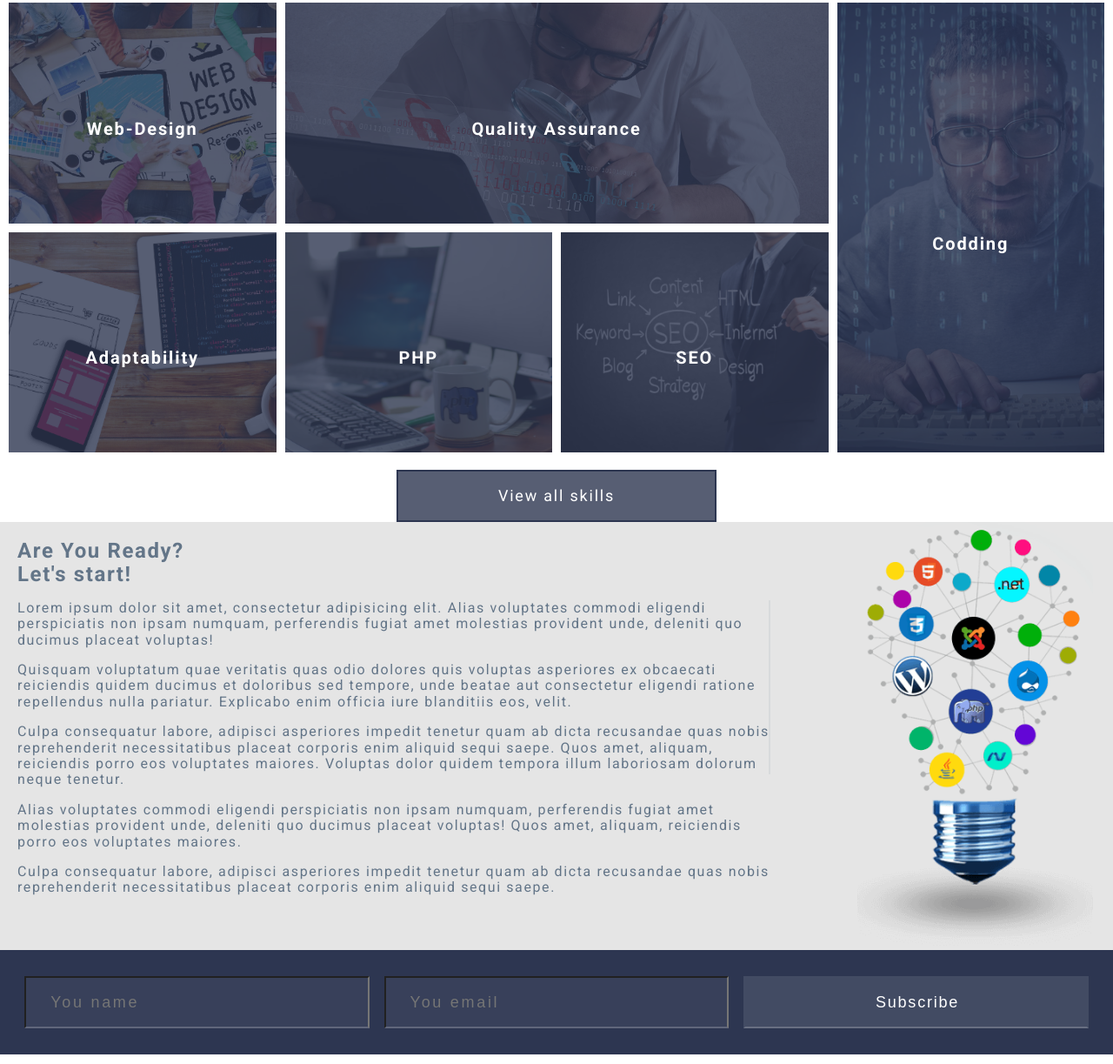
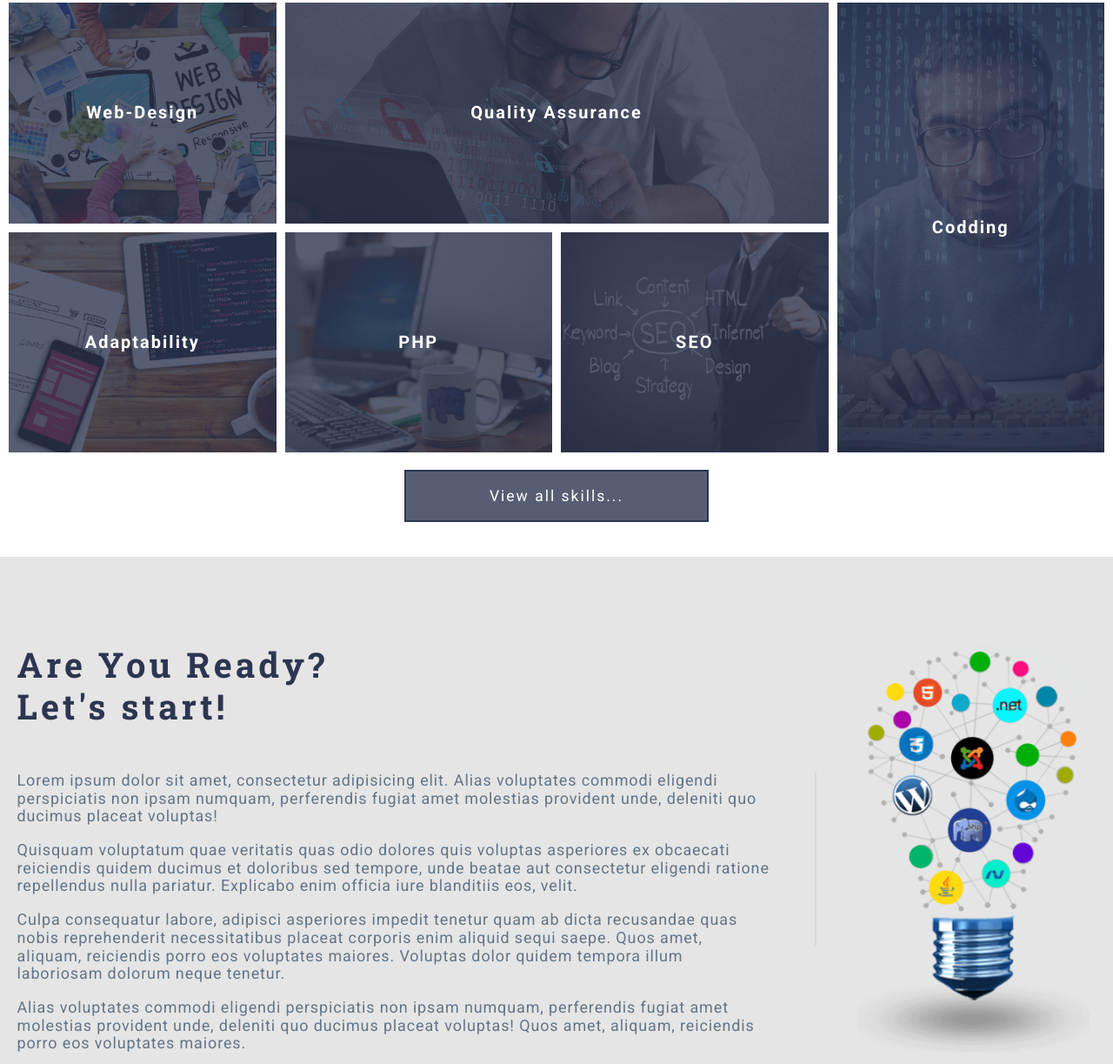
Before and after one commit to iceava/grid-template-init-project, a website: page index.html in a window 1280 px wide. Shown: the part 1070-2293 px from the top of the page at 87% size. Drawn offline with Linux system fonts and the light colour scheme.

Commit message:
section about

```diff
--- a/assets/scss/style.scss
+++ b/assets/scss/style.scss
@@ -73,7 +73,8 @@ width: 100%;
     grid-template-columns:auto 1fr;
     max-width: 1340px;
     margin:auto;
-    //margin-left:14.2%;
+    padding-left: 17px;
+
 }
 }
 
@@ -99,7 +100,6 @@ align-self: center;
 font-size: 1.5rem;
 font-size: 1.5rem;
 margin-top:2.3%;
-margin-left:17.2%;
 line-height:0.8rem;;
 
 
@@ -110,7 +110,7 @@ line-height:0.8rem;;
     display:block;
     text-decoration: none;
     color: #ffffff;
-    letter-spacing: 0.3167rem;
+    letter-spacing: 0.328rem;
     padding: 3px;
 
 
@@ -118,8 +118,8 @@ line-height:0.8rem;;
 }
 .header-logo__accent{
     border: 3px solid #d53d27;
-    padding:13px 2px 12px 4.5px;
-    margin-right:3% ;
+    padding:13px 1px 12px 5px;
+    margin-right:4px;
 
 }
 
@@ -137,8 +137,6 @@ line-height:0.8rem;;
     list-style: none;
     justify-content:end;
     font-size:1.185rem;
-    margin-right: -1.2%;
-    padding-right:.25%;
     padding-top: 1px;
 }
 }
@@ -185,7 +183,9 @@ line-height:0.8rem;;
 
 
 }
-
+.skills{
+    padding: 10px 10px 40px;
+}
 .skills-box{
     display: grid;
     grid-gap:10px;
@@ -193,8 +193,7 @@ line-height:0.8rem;;
     grid-template-areas: "a1 a1 a2 a3"
                          "a4 a5 a5 a6"
                          "a7 a8 a9 a6";
-   // margin: 10px 0px 0px 0px;
-    padding:10px 10px 20px 10px;
+    padding:0px 0px 20px 0px;
 
 
 
@@ -207,6 +206,7 @@ line-height:0.8rem;;
     left: 0;
     background-repeat:no-repeat;
     background-size: cover;
+    background-position: 50% 50%;
 }
 .skills-item{
     background-color: rgb(8, 163, 60);
@@ -269,10 +269,14 @@ line-height:0.8rem;;
 .skills-item{
     &__title{
     position:absolute;
+    top: 0;
+    left: 0;
+    right:0;
+    bottom:0;
     z-index: 1;
     letter-spacing: 0.1em;
-    height: 100%;
-    width: 100%;
+    font-size: 1.25rem;
+
     }
     &__link{
         display: flex;
@@ -283,6 +287,7 @@ line-height:0.8rem;;
         text-decoration:none;
         color: #ffffff;
         font-size: 1.25rem;
+
     }
 
     }
@@ -299,11 +304,11 @@ line-height:0.8rem;;
         background-color: rgba(45, 54, 81, 0.8);
         display: block;
         height: 60px;
-        padding: 18px 115px;
+        padding: 18px 96px;
         color: #fff;
         text-align: center;
-        letter-spacing: 0.1em;
-        font-size: 1.125rem;
+        letter-spacing: 0.112em;
+        font-size: 1.10rem;
         width: auto;
     }
 
@@ -336,31 +341,55 @@ line-height:0.8rem;;
 .skills-item:nth-of-type(9) {
     grid-area: a9;
 }
+.abt{
+    background: #e5e5e5;
+    letter-spacing: 0.055em;
+    padding: 100px 0px;
+}
 .about{
     display:grid;
     grid-template-columns: 1fr 274px;
-    background: #e5e5e5;
     max-width: 1340px;
     margin: auto;
-    padding: 0px 20px;
+    padding: 0px 19.5px;
     grid-gap: 100px;
 }
-.about-content{
+.about-content__title{
+    margin-top: 0px;
+    letter-spacing: 0.1em;
+    color: #2d3651;
+    font-family: "Roboto Slab" , serif;
+    line-height: 1.2em;
+    font-size: 2.5rem;
+    margin-bottom: 56px;
+}
+.about-content__prg{
+    font-size: 1.125rem;
+    color: #637588;
+    letter-spacing: 0.048em;
+    line-height:1.15em;
+
 
 }
+
 .about-content__prg:first-of-type{
     position: relative;
     margin-top: -5px;
 
+
 }
 .about-content__prg:first-of-type::after{
     position: absolute;
-    top: 0;
-    right:0px;
+    top: 0px;
+    right:-52px;
     width: 2px;
     height: 200px;
     content: "";
     background-color: rgba(99, 117, 136, 0.1);
+}
+img[alt="lamp-webdev"]{
+    max-height: 480px;
+    max-width:100%;
 }
 .form{
     padding: 30px 0;
@@ -374,7 +403,6 @@ line-height:0.8rem;;
     padding-right: 20px;
     padding-left: 20px;
     justify-content: space-around;
-
 }
 .form-item{
 width:32%;
--- a/index.html
+++ b/index.html
@@ -118,11 +118,12 @@
       </article>
     </div>
     <div class="skills-button">
-      <a href="#" class="button-accent">View all skills
+      <a href="#" class="button-accent">View all skills...
       </a>
     </div>
   </section>
-  <section class="about">
+  <section class="abt">
+  <div class="about">
     <div class="about-content">
       <h2 class="about-content__title">Are You Ready?
         <br>
@@ -150,10 +151,10 @@
         necessitatibus placeat corporis enim aliquid sequi saepe.
       </p>
     </div>
-    <div class="about-image">
+    <div class="about-content__img">
       <img src="assets/img/img-lamp-webdev.png" alt="lamp-webdev">
     </div>
-
+    </div>
   </section>
   <section class="form">
     <form class="form-container" action="#">
```
Also changed, not shown: assets/css/style.css.
